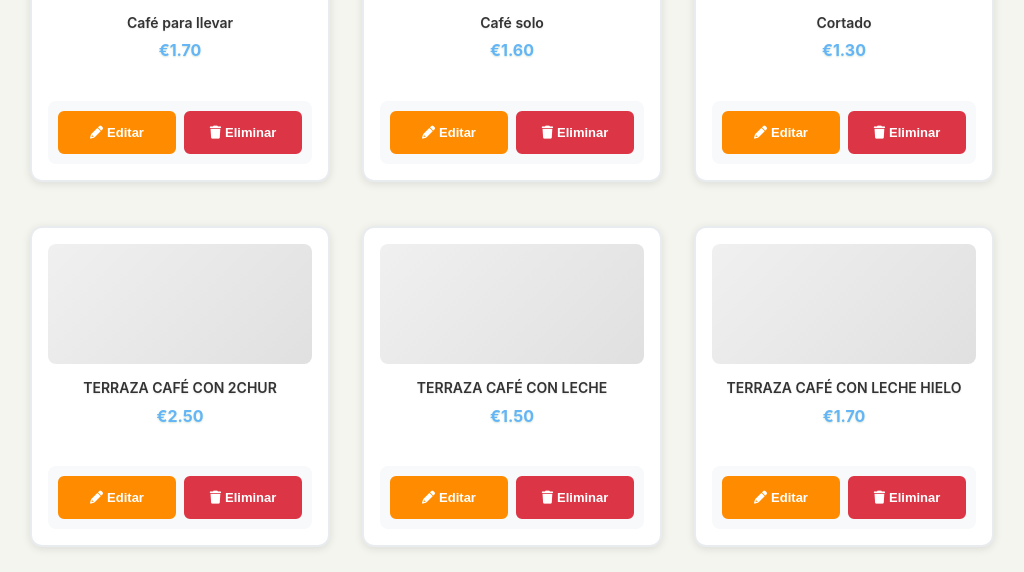
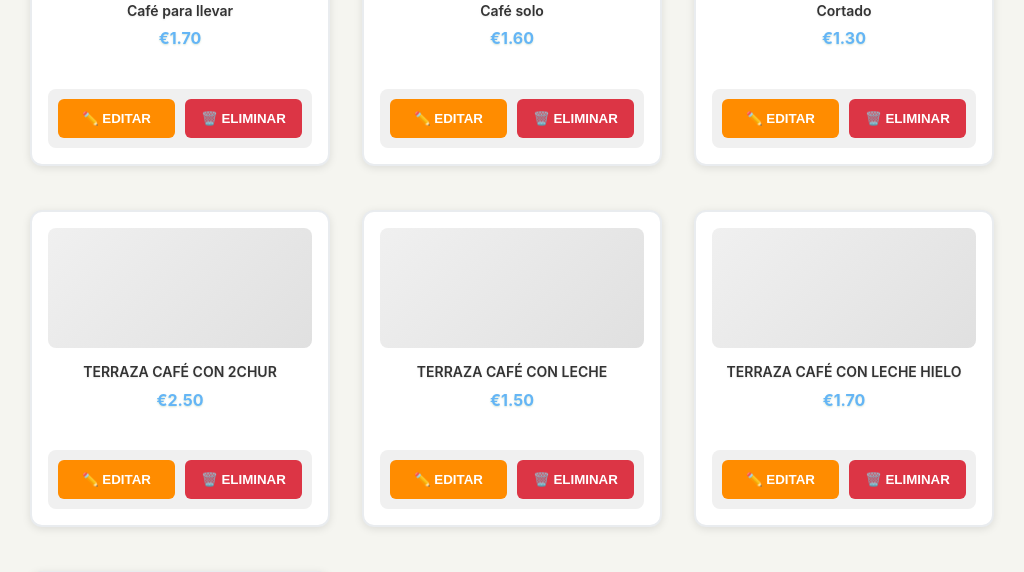
Before and after one commit to Fluxia21/BarYedraTPV, a Flask app: page /products in a window 1280 px wide. Shown: the part 1759-2331 px from the top of the page, without its empty margins (238-1262 px from the left). Run offline with Flask 3, Linux system fonts and the light colour scheme; data comes from the database, SQL or seed files in the repository; some libraries are stand-ins or nearby versions.

Commit message:
Make the product edit and delete buttons visible and user-friendly
Refactor product edit/delete buttons in products.html with inline styles for better display.

Replit-Commit-Author: Agent
Replit-Commit-Session-Id: 16f3932f-c68f-4b98-ab4f-7d4d30f120a5
Replit-Commit-Screenshot-Url: https://storage.googleapis.com/screenshot-production-us-central1/f959c143-cbae-4e9e-81f4-4c4ec6c07340/aed283fb-586c-4359-8ca7-908f9b1624e4.jpg

```diff
--- a/templates/products.html
+++ b/templates/products.html
@@ -40,13 +40,13 @@
                     {% endif %}
                 </div>
 
-                <!-- Botones de acción -->
-                <div class="product-buttons">
-                    <button class="btn-edit-orange" onclick="openEditModal({{ producto.id }}, '{{ producto.nombre }}', {{ producto.precio }}, '{{ producto.categoria }}', '{{ producto.foto_url or '' }}', '{{ producto.descripcion or '' }}')" title="Editar producto">
-                        <i class="fas fa-pencil-alt"></i> Editar
+                <!-- Botones simples sin estilos complejos -->
+                <div style="display: flex; gap: 10px; margin-top: 15px; padding: 10px; background: #f0f0f0; border-radius: 8px;">
+                    <button style="flex: 1; padding: 12px; background: #ff8c00; color: white; border: none; border-radius: 6px; font-weight: bold; cursor: pointer;" onclick="openEditModal({{ producto.id }}, '{{ producto.nombre }}', {{ producto.precio }}, '{{ producto.categoria }}', '{{ producto.foto_url or '' }}', '{{ producto.descripcion or '' }}')">
+                        ✏️ EDITAR
                     </button>
-                    <button class="btn-delete-red" onclick="deleteProduct({{ producto.id }}, '{{ producto.nombre }}')" title="Eliminar producto">
-                        <i class="fas fa-trash"></i> Eliminar
+                    <button style="flex: 1; padding: 12px; background: #dc3545; color: white; border: none; border-radius: 6px; font-weight: bold; cursor: pointer;" onclick="deleteProduct({{ producto.id }}, '{{ producto.nombre }}')">
+                        🗑️ ELIMINAR
                     </button>
                 </div>
             </div>
```
